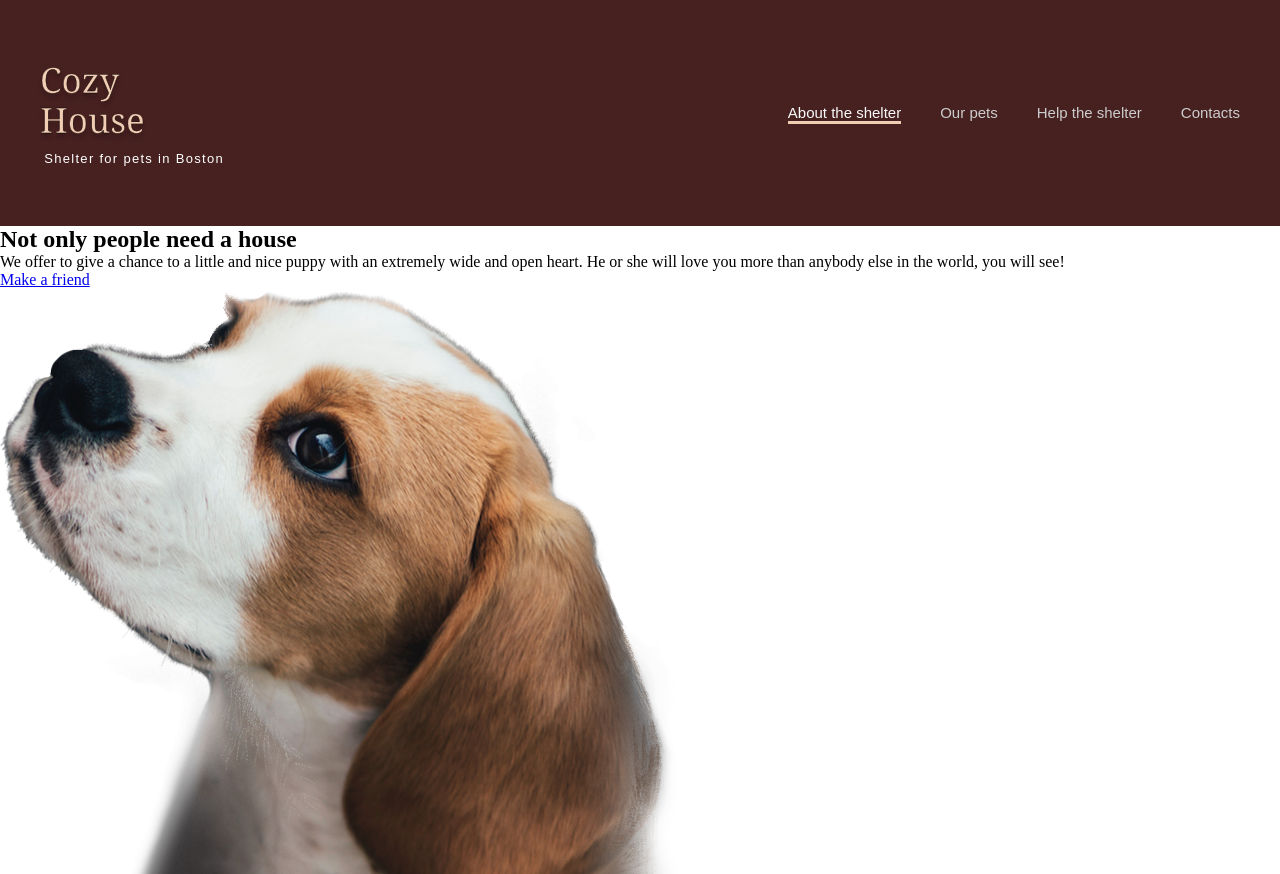
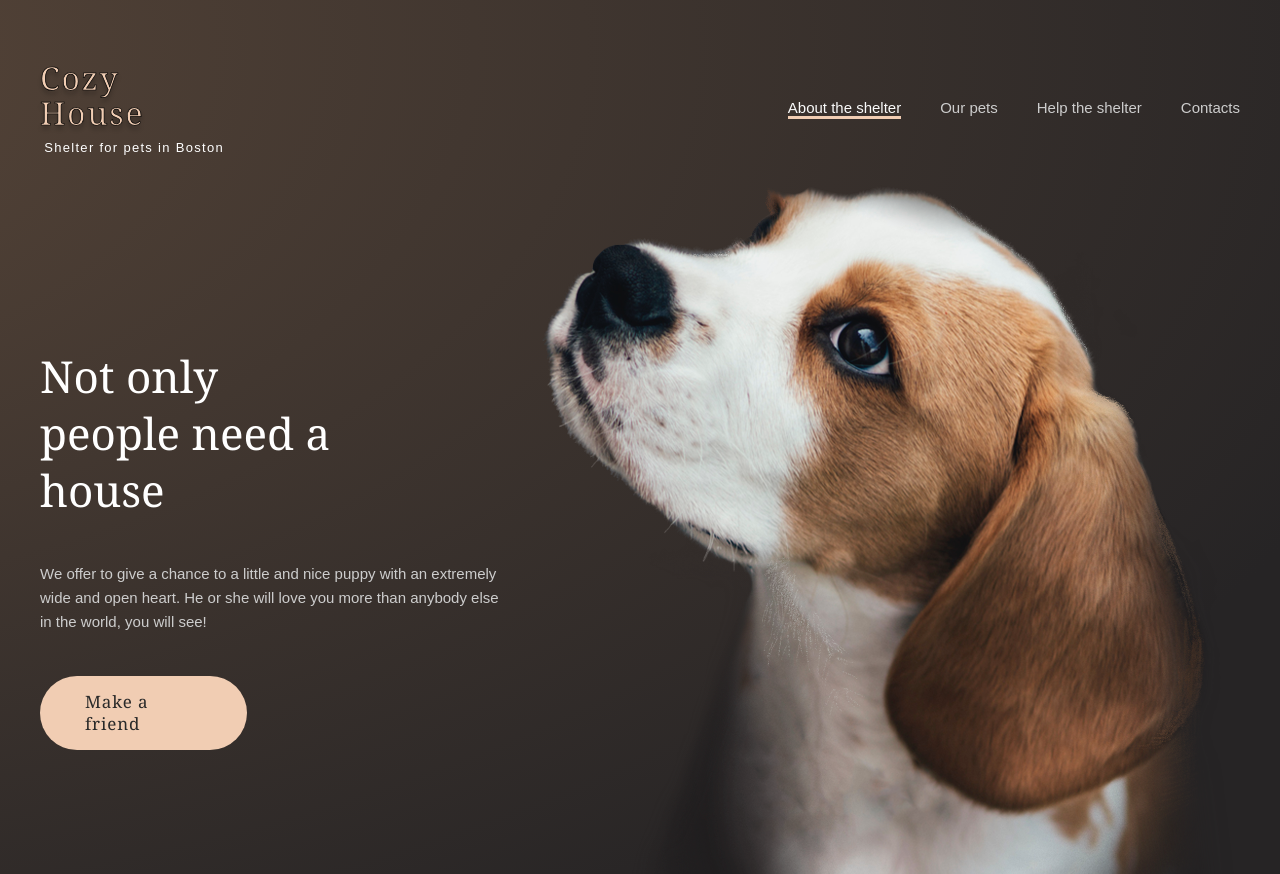
Before and after one commit to dbakinovskaya/shelter, a plain HTML site: page pages/main/index.html in a window 1280 px wide. Shown: the top 874 px of the page. Drawn offline with nearby package versions, Linux system fonts and the light colour scheme.

Commit message:
feat: add styles of not-only-block

```diff
--- a/pages/main/index.html
+++ b/pages/main/index.html
@@ -26,6 +26,7 @@
                 </div>
             </header>
             <div class="not-only">
+                <div class="not-only-wrapper">
                     <section>
                         <h2>Not only people need a house</h2>
                         <p>We offer to give a chance to a little and nice puppy
@@ -36,6 +37,7 @@
                     </section>
                     <div>
                         <img src="../../assets/images/start-screen-puppy.png" alt="">
+                    </div>
                 </div>
             </div>
             <div class="about">
--- a/pages/main/style.scss
+++ b/pages/main/style.scss
@@ -9,14 +9,20 @@ $color-primary: #F1CDB3;
     scroll-behavior: smooth;
 }
 
+[class*="-wrapper"] {
+    width: 100%;
+    max-width: 1280px;
+    margin: 0px auto;
+    padding-left: 40px;
+    padding-right: 40px;
+}
+
 header{
     width: 100%;
-    background-color: rgb(71, 32, 32);
+    position: absolute;
 
     .header-wrapper {
-        max-width: 1280px;
-        padding: 60px 40px;
-        margin: 0px auto;
+        padding-top: 60px;
         display:flex;
         flex-wrap: nowrap;
         justify-content: space-between;
@@ -30,8 +36,10 @@ header{
                 font-family: $fontGeorgia;
                 font-style: normal;
                 font-weight: 400;
-                font-size: 35px;
-                -webkit-text-stroke: .3px black;
+                font-size: 32px;
+                line-height: 110%;
+                letter-spacing: 0.054em;
+                -webkit-text-stroke: .7px black;
                 text-shadow: 0px 4px 4px rgba(0, 0, 0, 0.25);
                 margin: 0;
             }
@@ -90,3 +98,66 @@ nav {
         }
     }
 }
+
+.not-only {
+    width: 100%;
+    background: radial-gradient(at -35% 5%, #5B483A, #262425 80%);
+    padding-top: 125.25px;
+
+    .not-only-wrapper {
+        display: flex;
+        flex-wrap: nowrap;
+
+        section {
+            width: 100%;
+            max-width: 460px;
+            padding: 222.78px 0px 243px 0px;
+
+            h2 {
+                font-family: $fontGeorgia;
+                font-style: normal;
+                font-weight: 400;
+                font-size: 44px;
+                line-height: 130%;
+                color:#FFFFFF;
+                max-width: 310px;
+            }
+
+            p {
+                font-family: $fontArial;
+                font-style: normal;
+                font-weight: 400;
+                font-size: 15px;
+                line-height: 24px;
+                color: #CDCDCD;
+                padding: 42px 0px;
+            }
+
+            a {
+                text-decoration: none;
+                font-family: $fontGeorgia;
+                font-style: normal;
+                font-weight: 400;
+                font-size: 17px;
+                line-height: 130%;
+                letter-spacing: 0.05em;
+                color: #292929;
+                background-color: $color-primary;
+                border-radius: 100px;
+                padding: 15px 45px;
+                display: block;
+                width: 207px;
+            }
+        }
+
+        div {
+            width: 100%;
+            margin: 60px 0px 0px 42px;
+
+            img {
+                display: block;
+                width: 100%;
+            }
+        }
+    }
+}
```
Also changed, not shown: pages/main/style.css. Lines whose indentation alone changed are shown as unchanged.
